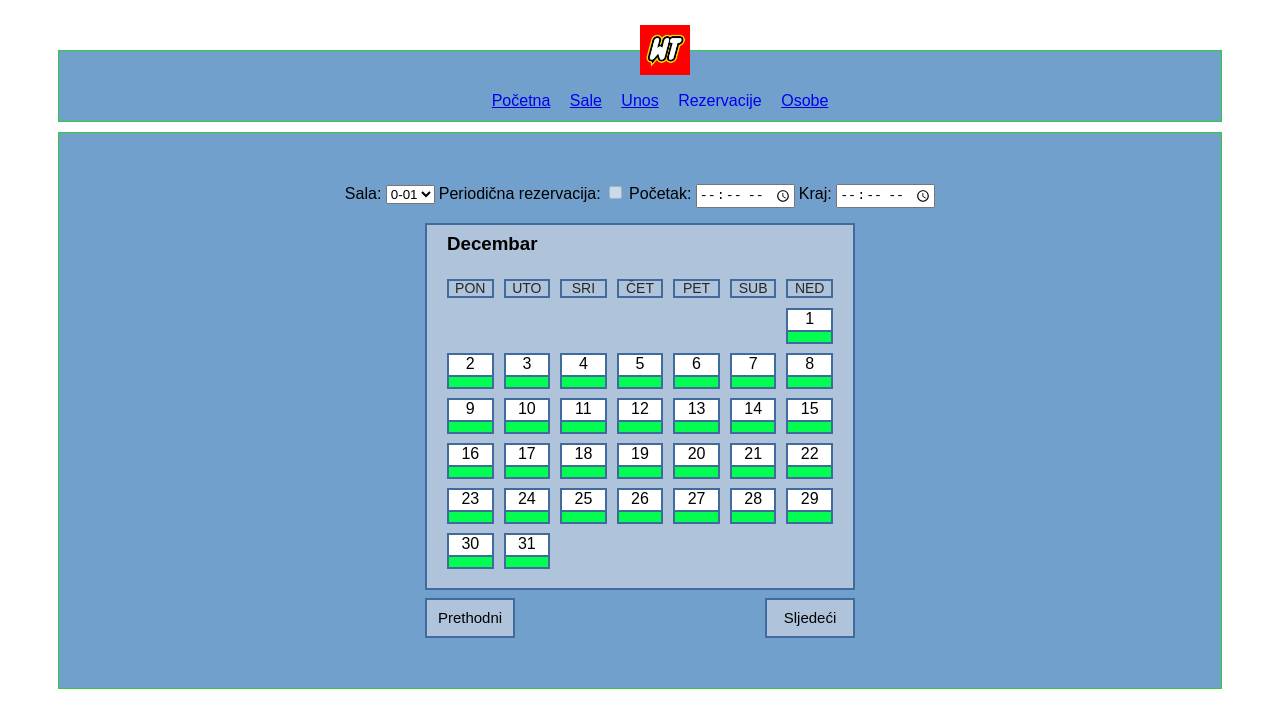
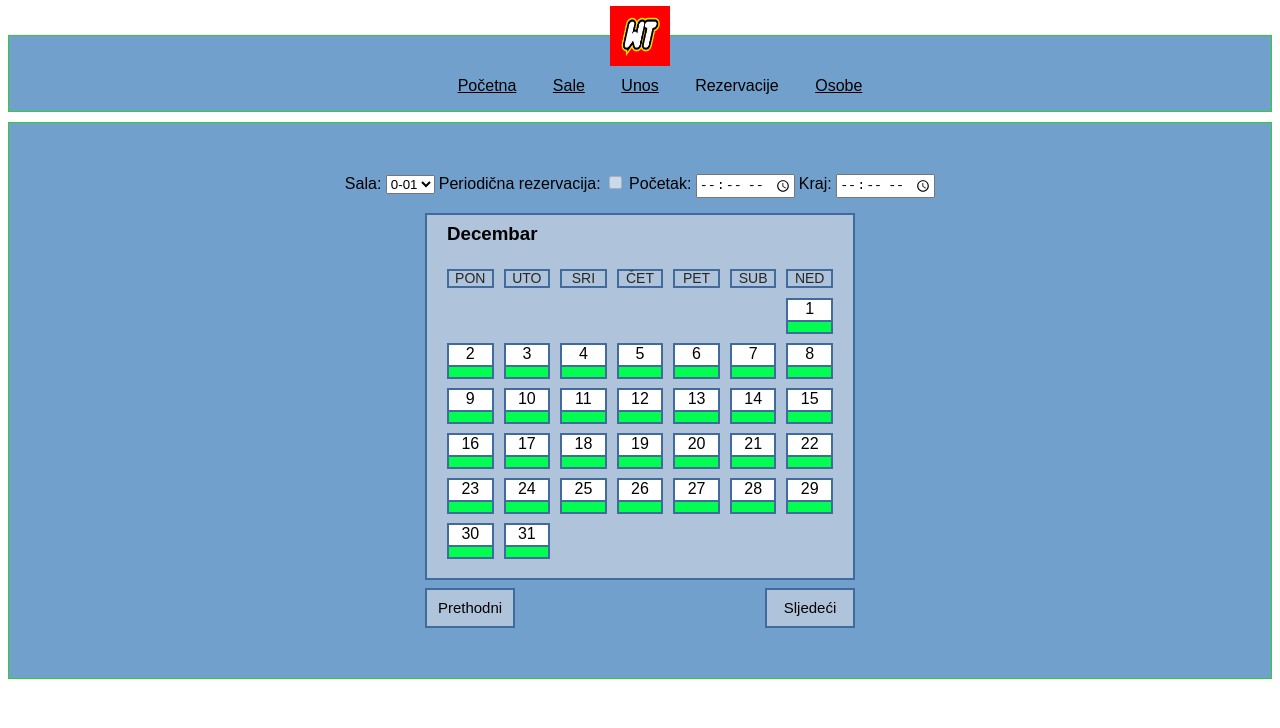
Before and after one commit to kkadusic/classroom-management-app, a plain HTML site: page html/rezervacija.html in a window 1280 px wide. Drawn offline with Linux system fonts and the light colour scheme.

Commit message:
Sredjivanje foldera i koda

```diff
--- /dev/null
+++ b/css/meni.css
@@ -0,0 +1,37 @@
+.meni {
+    text-align: center;
+    margin-top: 35px;
+    background-color: #71A0CC;
+    border: 1px solid limegreen;
+    font-family: Arial;
+}
+
+.meni li a {
+    color: black;
+}
+
+ul li {
+    display: inline;
+    padding: 1em;
+}
+
+.logo {
+    height: 25px;
+}
+
+.logo img {
+    width: 60px;
+    height: 60px;
+    transform: translateY(-50%);
+}
+
+#aktivniTab {
+    text-decoration: none;
+}
+
+@media screen and (max-width:600px) {
+    ul li {
+        display: block;
+        padding: 0.1em;
+    }
+}
--- a/html-css-js/pocetna.css
+++ b/css/pocetna.css
@@ -1,8 +1,6 @@
 .sadrzaj {
     background-color: #71A0CC;
     margin-top: 10px;
-    margin-right: 50px;
-    margin-left: 50px;
     border: 1px solid limegreen;
     display: flex;
     flex-wrap: wrap;
--- a/html-css-js/rezervacija.css
+++ b/css/rezervacija.css
@@ -3,8 +3,6 @@
     text-align: center;
     padding: 50px;
     margin-top: 10px;
-    margin-right: 50px;
-    margin-left: 50px;
     border: 1px solid limegreen;
 }
 
--- a/html-css-js/sale.css
+++ b/css/sale.css
@@ -3,8 +3,6 @@
     text-align: center;
     padding: 100px;
     margin-top: 10px;
-    margin-right: 50px;
-    margin-left: 50px;
     border: 1px solid limegreen;
 }
 
--- a/html-css-js/unos.css
+++ b/css/unos.css
@@ -3,8 +3,6 @@
     text-align: center;
     padding: 93px;
     margin-top: 10px;
-    margin-right: 50px;
-    margin-left: 50px;
     border: 1px solid limegreen;
 }
 
--- a/html-css-js/meni.css
+++ /dev/null
@@ -1,38 +0,0 @@
-.meni {
-    background-color: #71A0CC;
-    text-align: center;
-    padding: 25px;
-    margin-top: 50px;
-    margin-right: 50px;
-    margin-left: 50px;
-    border: 1px solid limegreen;
-    font-family: Arial;
-}
-
-.meni img {
-    object-fit: cover;
-    width: 50px;
-    height: 50px;
-    position: absolute;
-    top: 25px;
-}
-
-#linkovi {
-    margin-bottom: -30px;
-}
-
-ul li {
-    display: inline;
-}
-
-li+li {
-    margin-left: 15px;
-}
-
-a:visited {
-    color: black;
-}
-
-#aktivniTab {
-    text-decoration: none;
-}
--- a/html-css-js/rezervacija.html
+++ b/html/rezervacija.html
@@ -4,8 +4,8 @@
 <head>
     <meta charset="utf-8">
     <title>WT-Spirala2</title>
-    <link rel="stylesheet" type="text/css" href="rezervacija.css">
-    <link rel="stylesheet" type="text/css" href="meni.css">
+    <link rel="stylesheet" type="text/css" href="../css/rezervacija.css">
+    <link rel="stylesheet" type="text/css" href="../css/meni.css">
 </head>
 
 <body>
@@ -84,7 +84,7 @@
 
     </div>
 
-    <script src="kalendar.js"></script>
+    <script src="../js/kalendar.js"></script>
 </body>
 
 </html>
```
Also changed, not shown: html/pocetna.html (renamed from html-css-js/pocetna.html, +2 -2 lines), html/sale.html (renamed from html-css-js/sale.html, +2 -2 lines), html/testoviS2.html (renamed from html-css-js/testoviS2.html, +3 -3 lines), html/unos.html (renamed from html-css-js/unos.html, +2 -2 lines), js/kalendar.js (renamed from html-css-js/kalendar.js), js/testRezervacija.js (renamed from html-css-js/testRezervacija.js).
